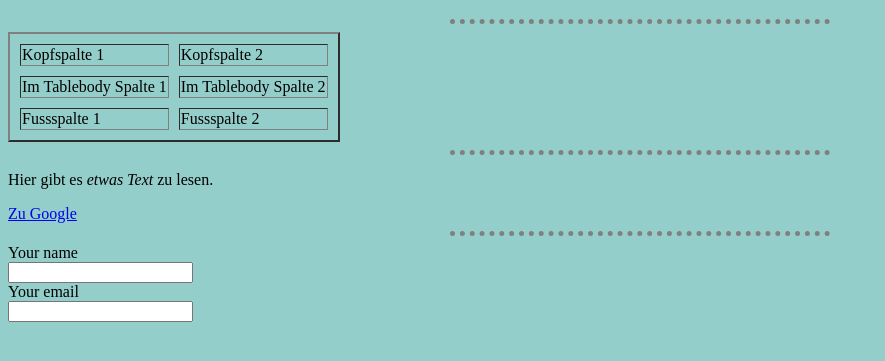
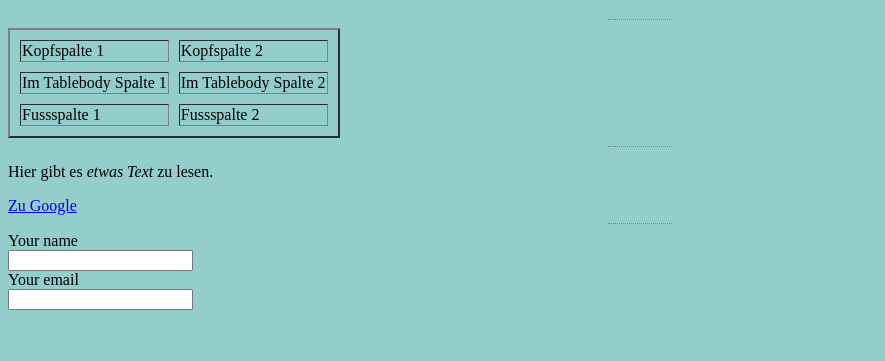
Before and after one commit to kiam75/html, a plain HTML site: page index.html in a window 1280 px wide. Shown: the part 61-422 px from the top of the page, without its empty margins (0-885 px from the left). Drawn offline with Linux system fonts and the light colour scheme.

Commit message:
index.html aktualisiert

```diff
--- a/index.html
+++ b/index.html
@@ -21,8 +21,8 @@
             border-style: none;
             border-top-style: dotted;
             border-color: grey;
-            border-width: 5px;
-            width: 30%;
+            border-width: 1px;
+            width: 5%;
         }
     </style>
 </head>
```
